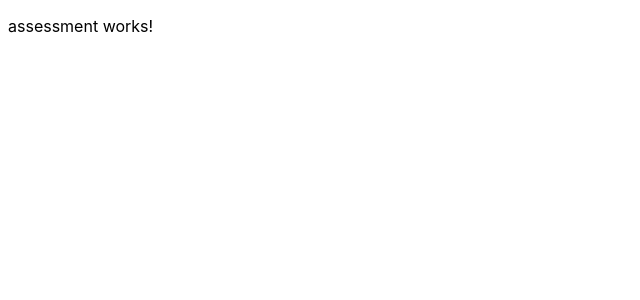
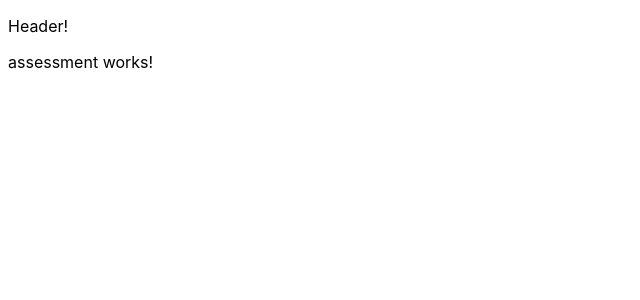
Before and after one commit to devyusko/CriCut, an Angular app in the folder cricut-angular-interview/: page /assessment in a window 1280 px wide. Shown: the top 300 px of the page, without its empty margins (0-640 px from the left). Built offline with nearby package versions, Linux system fonts and the light colour scheme.

Commit message:
- removed RouterOutlet - created header.component

```diff
--- a/cricut-angular-interview/src/app/assessment/assessment.component.html
+++ b/cricut-angular-interview/src/app/assessment/assessment.component.html
@@ -1 +1,2 @@
+<assessment-header></assessment-header>
 <p>assessment works!</p>
--- /dev/null
+++ b/cricut-angular-interview/src/app/assessment/header.component.html
@@ -0,0 +1 @@
+<p>Header!</p>
```
Also changed, not shown: cricut-angular-interview/src/app/assessment/assessment.component.ts (+5 -2 lines), cricut-angular-interview/src/app/assessment/header.component.ts (added, +11 -0 lines), cricut-angular-interview/src/app/assessment/header.component.less (added), 1 other file (tests, documents, lock files or other folders).
